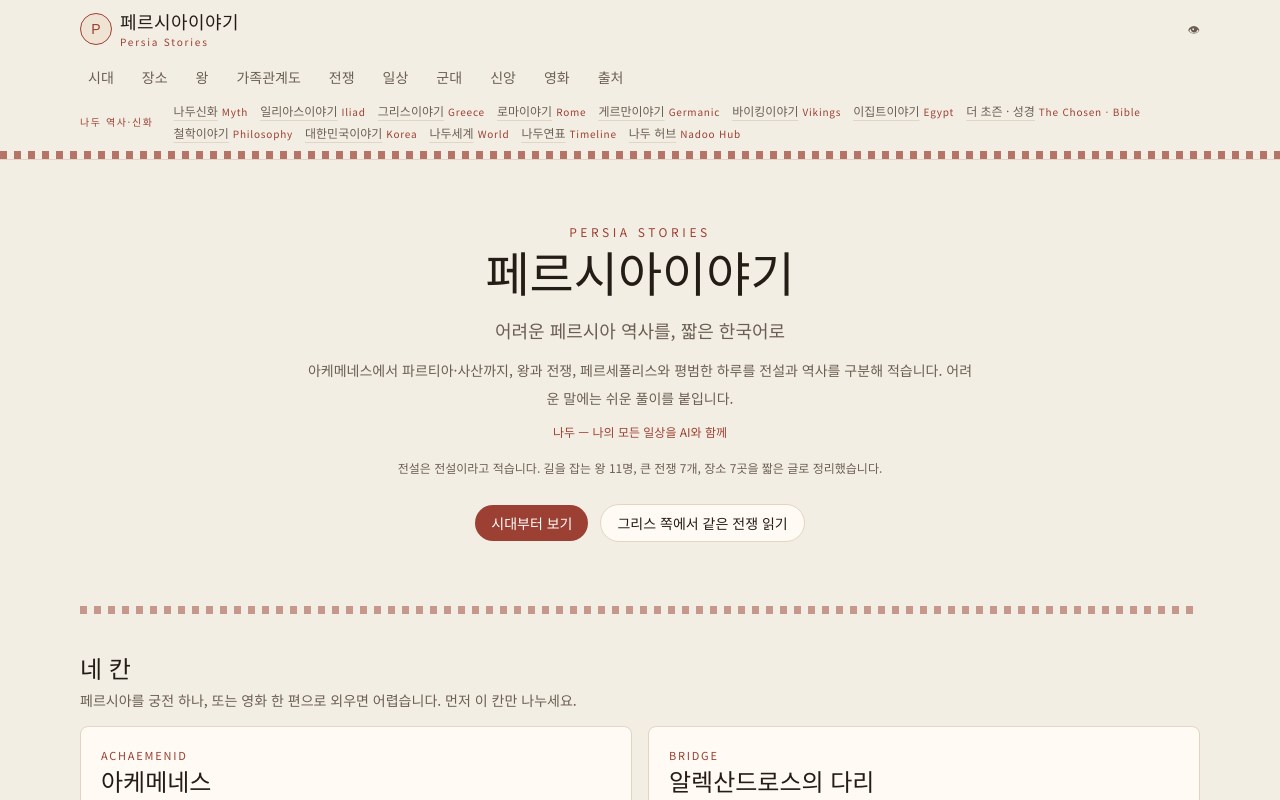
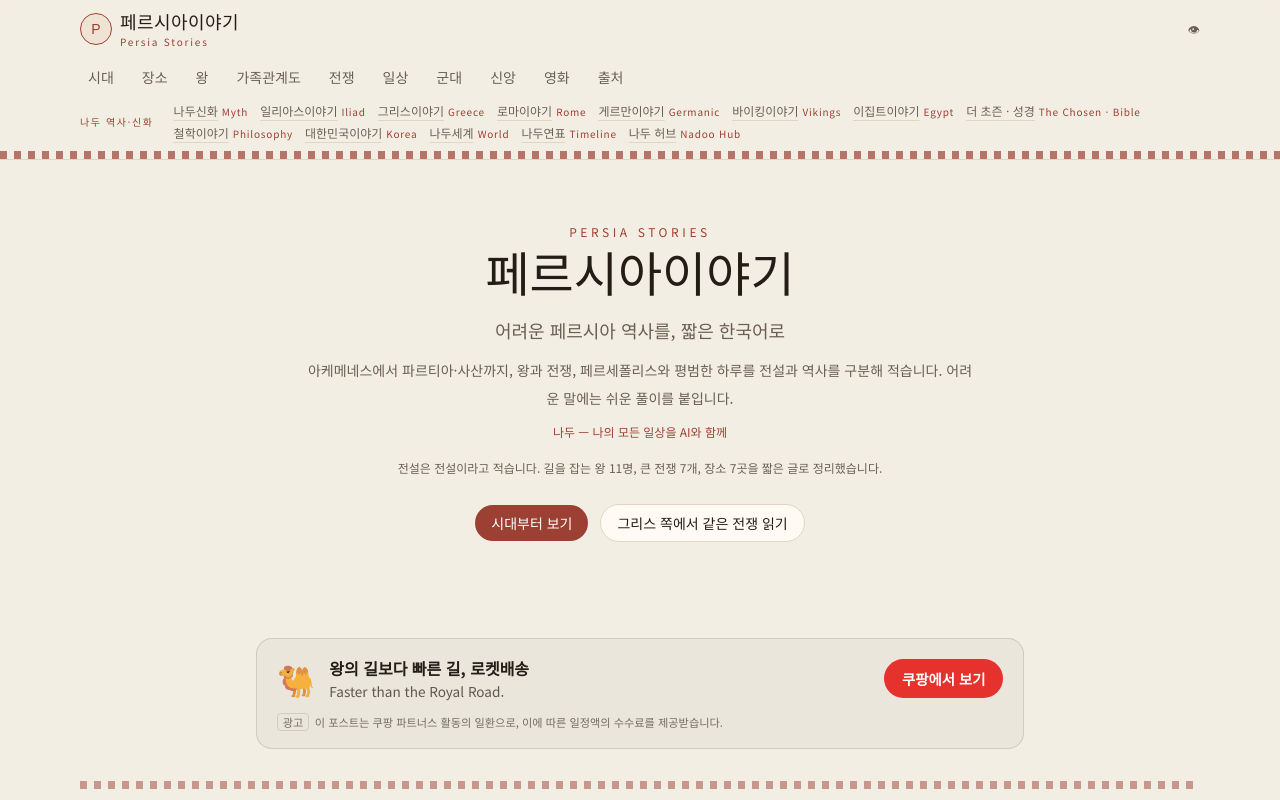
Before and after one commit to eomjinseong-art/persia-stories, a Next.js app: page / in a window 1280 px wide. Shown: the top 800 px of the page. Built offline with nearby package versions, Linux system fonts and the light colour scheme; no server answers.

Commit message:
Add in-content Coupang Partners card on hub, detail and quiz result pages (#11)
Co-authored-by: eomjinseong-art <eomjinseong-art@users.noreply.github.com>

```diff
--- a/app/page.tsx
+++ b/app/page.tsx
@@ -4,6 +4,7 @@
 import { rulers } from "@/content/rulers";
 import { wars } from "@/content/wars";
 import { outboundProps, sisters, site } from "@/lib/site";
+import { CoupangCard } from "@/components/CoupangCard";
 
 const eras = [
   {
@@ -166,6 +167,7 @@
           </a>
         </div>
       </section>
+      <CoupangCard />
       <div className="dentil opacity-50" aria-hidden="true" />
       <section className="mt-10" aria-labelledby="era-heading">
         <h2 id="era-heading" className="font-serif text-2xl text-ink">
--- a/app/places/[slug]/page.tsx
+++ b/app/places/[slug]/page.tsx
@@ -4,6 +4,7 @@
 import { JsonLd } from "@/components/JsonLd";
 import { getPlace, placeNeighbors, places } from "@/content/places";
 import { articleLd, pageMeta } from "@/lib/seo";
+import { CoupangCard } from "@/components/CoupangCard";
 
 export function generateStaticParams() {
   return places.map((place) => ({ slug: place.slug }));
@@ -59,6 +60,7 @@
         prev={neighbors.prev ? { href: `/places/${neighbors.prev.slug}`, label: neighbors.prev.nameKo } : undefined}
         next={neighbors.next ? { href: `/places/${neighbors.next.slug}`, label: neighbors.next.nameKo } : undefined}
       />
+      <CoupangCard />
     </article>
   );
 }
--- a/app/rulers/[slug]/page.tsx
+++ b/app/rulers/[slug]/page.tsx
@@ -7,6 +7,7 @@
 import { familyTreeHref } from "@/data/family-tree";
 import { articleLd, pageMeta } from "@/lib/seo";
 import { NadooHubPersonLink } from "@/components/NadooHubLink";
+import { CoupangCard } from "@/components/CoupangCard";
 
 export function generateStaticParams() {
   return rulers.map((ruler) => ({ slug: ruler.slug }));
@@ -74,6 +75,7 @@
         next={neighbors.next ? { href: `/rulers/${neighbors.next.slug}`, label: neighbors.next.nameKo } : undefined}
       />
       <NadooHubPersonLink base="https://persia-stories.vercel.app/rulers/" slug={ruler.slug!} />
+      <CoupangCard />
     </article>
   );
 }
--- a/app/wars/[slug]/page.tsx
+++ b/app/wars/[slug]/page.tsx
@@ -4,6 +4,7 @@
 import { JsonLd } from "@/components/JsonLd";
 import { getWar, warNeighbors, wars } from "@/content/wars";
 import { articleLd, pageMeta } from "@/lib/seo";
+import { CoupangCard } from "@/components/CoupangCard";
 
 export function generateStaticParams() {
   return wars.map((war) => ({ slug: war.slug }));
@@ -80,6 +81,7 @@
         prev={neighbors.prev ? { href: `/wars/${neighbors.prev.slug}`, label: neighbors.prev.nameKo } : undefined}
         next={neighbors.next ? { href: `/wars/${neighbors.next.slug}`, label: neighbors.next.nameKo } : undefined}
       />
+      <CoupangCard />
     </article>
   );
 }
--- /dev/null
+++ b/components/CoupangCard.tsx
@@ -0,0 +1,63 @@
+const COUPANG_CARD_URL = "https://link.coupang.com/a/hsdzLh1vB6";
+
+const COPY = {
+  icon: "🐫",
+  ko: "왕의 길보다 빠른 길, 로켓배송",
+  en: "Faster than the Royal Road.",
+};
+
+/**
+ * 본문 중간용 쿠팡 파트너스 카드 (광고). 팝업·고정 오버레이 없이 본문 흐름 안에만 놓입니다.
+ * 한 페이지에 1~2개까지만 사용하세요 (하단 배너 별도).
+ */
+export function CoupangCard({ className = "" }: { className?: string }) {
+  return (
+    <aside
+      aria-label="광고"
+      data-coupang-card=""
+      className={className}
+      style={{
+        margin: "2rem auto",
+        maxWidth: "48rem",
+        borderRadius: "1rem",
+        border: "1px solid rgba(128,128,128,0.28)",
+        background: "rgba(128,128,128,0.07)",
+        padding: "1.1rem 1.25rem",
+        color: "inherit",
+      }}
+    >
+      <div style={{ display: "flex", alignItems: "center", gap: "0.9rem", flexWrap: "wrap" }}>
+        <span aria-hidden="true" style={{ fontSize: "1.9rem", lineHeight: 1 }}>
+          {COPY.icon}
+        </span>
+        <div style={{ flex: "1 1 14rem", minWidth: 0 }}>
+          <p style={{ margin: 0, fontWeight: 600, lineHeight: 1.5 }}>{COPY.ko}</p>
+          <p style={{ margin: "0.15rem 0 0", fontSize: "0.85rem", opacity: 0.7, lineHeight: 1.4 }}>{COPY.en}</p>
+        </div>
+        <a
+          href={COUPANG_CARD_URL}
+          target="_blank"
+          rel="sponsored noopener"
+          style={{
+            flexShrink: 0,
+            display: "inline-block",
+            borderRadius: "999px",
+            background: "#e5322d",
+            color: "#fff",
+            padding: "0.55rem 1.1rem",
+            fontSize: "0.9rem",
+            fontWeight: 600,
+            textDecoration: "none",
+            whiteSpace: "nowrap",
+          }}
+        >
+          쿠팡에서 보기
+        </a>
+      </div>
+      <p style={{ margin: "0.75rem 0 0", fontSize: "0.7rem", opacity: 0.6, lineHeight: 1.5 }}>
+        <span style={{ marginRight: "0.35rem", border: "1px solid rgba(128,128,128,0.4)", borderRadius: "4px", padding: "0 0.3rem" }}>광고</span>
+        이 포스트는 쿠팡 파트너스 활동의 일환으로, 이에 따른 일정액의 수수료를 제공받습니다.
+      </p>
+    </aside>
+  );
+}
```
